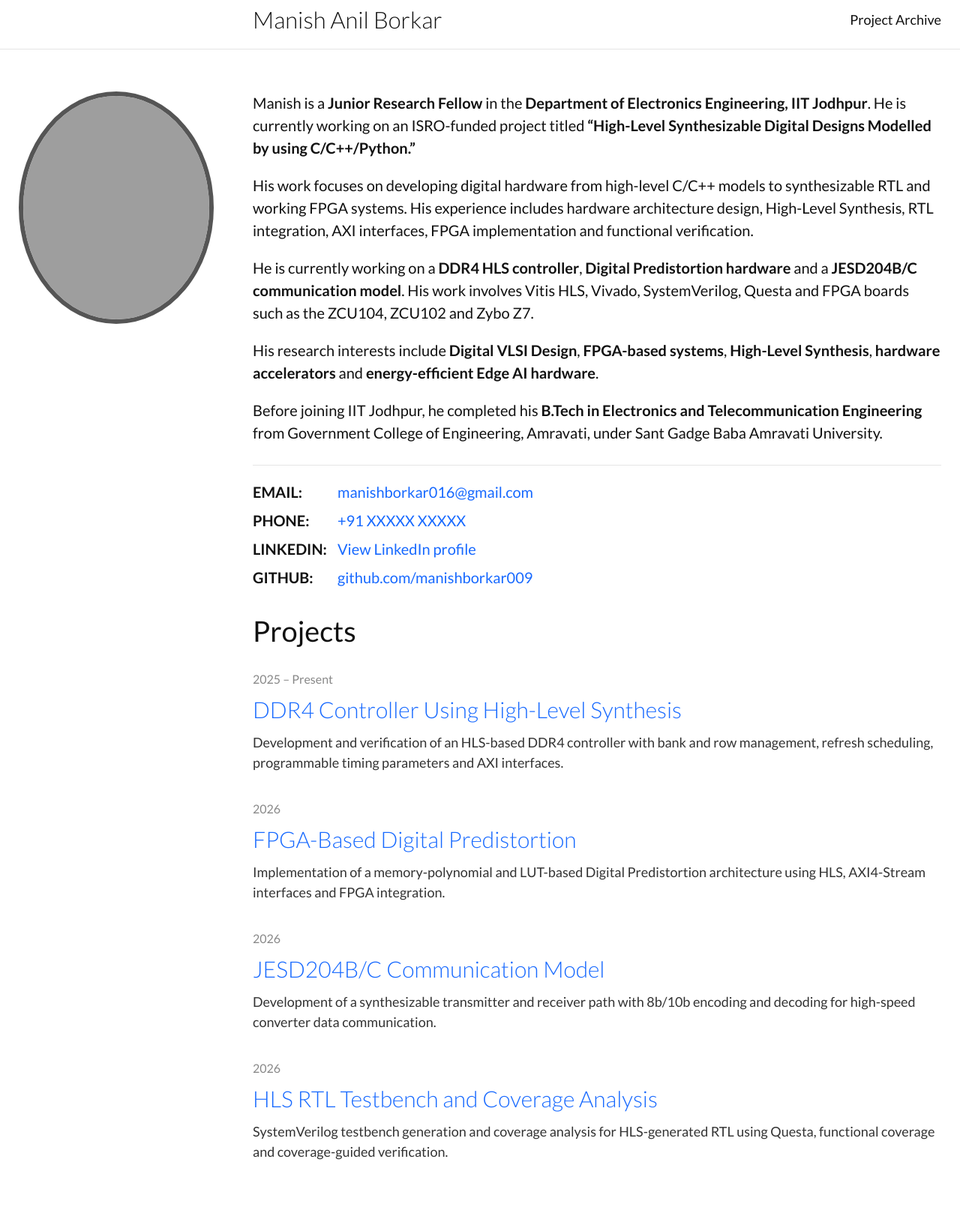
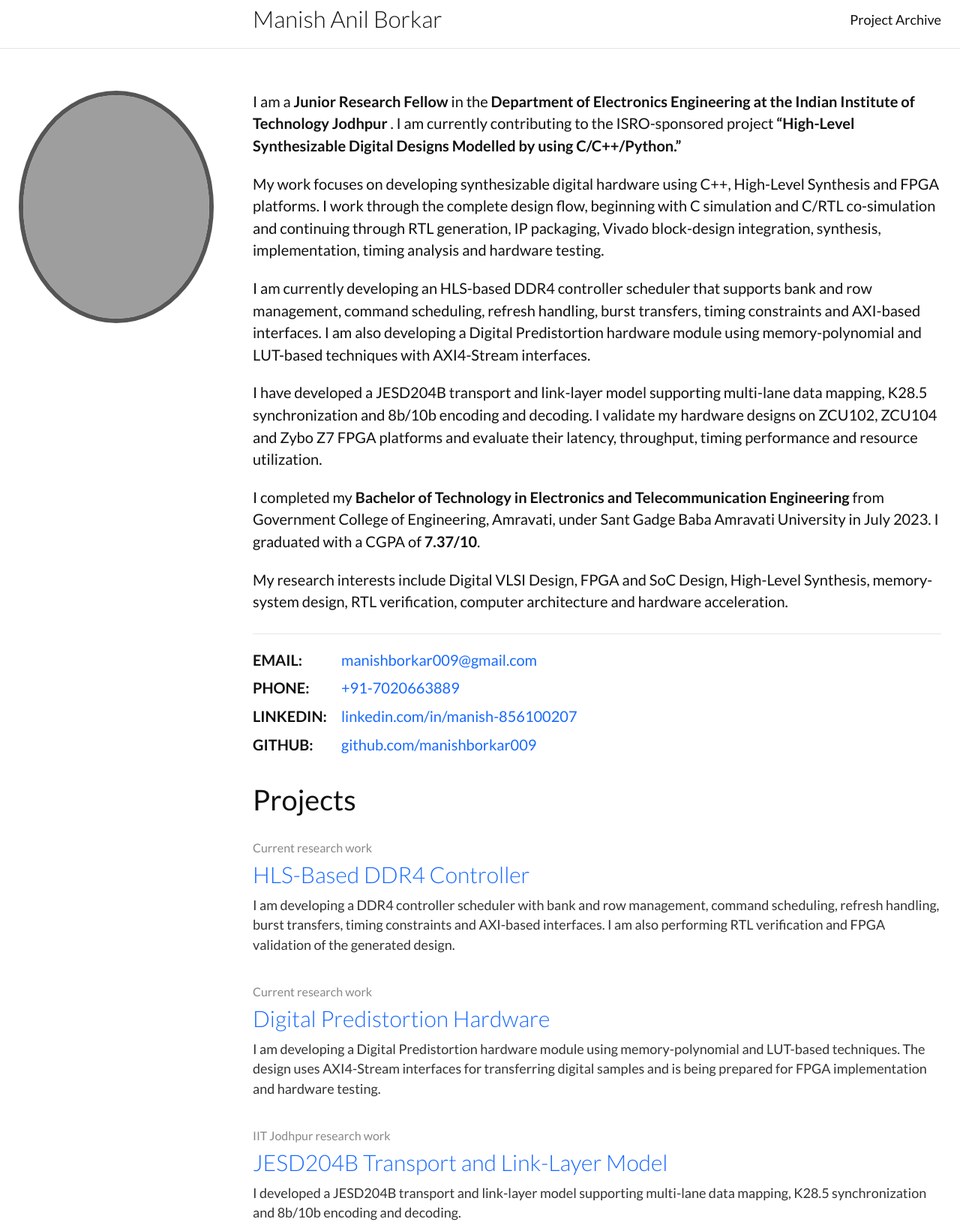
Before and after one commit to manishanilborkar/manishanilborkar.github.io, a plain HTML site: page index.html in a window 1280 px wide. Shown: the part 18-1652 px from the top of the page at 75% size. Drawn offline with Linux system fonts and the light colour scheme; grey boxes are pictures that could not be loaded.

Commit message:
Update index.html

```diff
--- a/index.html
+++ b/index.html
@@ -1,19 +1,24 @@
-
 <!DOCTYPE html>
 <html lang="en">
 <head>
     <meta charset="UTF-8">
-    <meta name="viewport" content="width=device-width, initial-scale=1.0">
 
-    <title>Manish Borkar | Personal Website</title>
+    <meta
+        name="viewport"
+        content="width=device-width, initial-scale=1.0"
+    >
 
     <meta
         name="description"
         content="Personal academic website of Manish Anil Borkar, Junior Research Fellow at IIT Jodhpur."
     >
 
+    <title>Manish Borkar | Digital VLSI and FPGA Research</title>
+
     <link rel="preconnect" href="https://fonts.googleapis.com">
+
     <link rel="preconnect" href="https://fonts.gstatic.com" crossorigin>
+
     <link
         href="https://fonts.googleapis.com/css2?family=Lato:wght@300;400;700&display=swap"
         rel="stylesheet"
@@ -30,12 +35,12 @@
 
         body {
             margin: 0;
-            border-top: 6px solid #444;
+            border-top: 6px solid #444444;
             background: #ffffff;
-            color: #111;
+            color: #111111;
             font-family: "Lato", Arial, sans-serif;
             font-size: 20px;
-            line-height: 1.5;
+            line-height: 1.48;
         }
 
         a {
@@ -75,11 +80,11 @@
         }
 
         .archive-link {
-            color: #111;
+            color: #111111;
             font-size: 18px;
         }
 
-        /* Main layout */
+        /* Main page layout */
 
         .main-container {
             display: grid;
@@ -90,7 +95,7 @@
             padding: 56px 25px 80px;
         }
 
-        /* Profile photograph */
+        /* Profile photo */
 
         .profile-column {
             text-align: center;
@@ -100,23 +105,24 @@
             width: 260px;
             height: 310px;
             object-fit: cover;
-            border: 6px solid #555;
+            object-position: center;
+            border: 6px solid #555555;
             border-radius: 50%;
             background: #eeeeee;
         }
 
-        /* Biography */
+        /* Main content */
 
         .content-column {
             max-width: 920px;
         }
 
         .content-column p {
-            margin: 0 0 20px;
+            margin: 0 0 21px;
         }
 
         .contact-details {
-            margin-top: 28px;
+            margin-top: 27px;
             padding-top: 20px;
             border-top: 1px solid #e5e5e5;
         }
@@ -129,44 +135,66 @@
         }
 
         .contact-label {
-            min-width: 105px;
+            min-width: 110px;
             font-weight: 700;
         }
 
         /* Projects */
 
         .projects-section {
-            margin-top: 28px;
+            margin-top: 30px;
         }
 
         .projects-title {
-            margin: 0 0 24px;
+            margin: 0 0 25px;
             font-size: 38px;
             font-weight: 400;
         }
 
         .project-item {
-            margin-bottom: 36px;
+            margin-bottom: 38px;
         }
 
         .project-date {
             display: block;
-            margin-bottom: 6px;
-            color: #888;
+            margin-bottom: 5px;
+            color: #888888;
             font-size: 16px;
         }
 
         .project-name {
-            display: inline-block;
             margin-bottom: 8px;
+            color: #1769ff;
             font-size: 30px;
             font-weight: 300;
+            line-height: 1.25;
         }
 
         .project-description {
             margin: 0;
-            color: #333;
+            color: #333333;
             font-size: 18px;
+        }
+
+        /* Skills */
+
+        .skills-section {
+            margin-top: 45px;
+        }
+
+        .skills-title {
+            margin-bottom: 18px;
+            font-size: 34px;
+            font-weight: 400;
+        }
+
+        .skills-list {
+            margin: 0;
+            padding-left: 23px;
+        }
+
+        .skills-list li {
+            margin-bottom: 8px;
         }
 
         /* Footer */
@@ -174,12 +202,12 @@
         .site-footer {
             padding: 25px;
             border-top: 1px solid #e5e5e5;
-            color: #777;
+            color: #777777;
             font-size: 15px;
             text-align: center;
         }
 
-        /* Mobile layout */
+        /* Tablet and mobile */
 
         @media (max-width: 850px) {
             body {
@@ -252,11 +280,19 @@
 
     <header class="site-header">
         <div class="header-container">
+
             <div></div>
 
             <div class="header-content">
-                <h1 class="site-name">Manish Anil Borkar</h1>
-                <a class="archive-link" href="#projects">Project Archive</a>
+
+                <h1 class="site-name">
+                    Manish Anil Borkar
+                </h1>
+
+                <a class="archive-link" href="#projects">
+                    Project Archive
+                </a>
+
             </div>
         </div>
     </header>
@@ -265,11 +301,11 @@
 
         <aside class="profile-column">
 
-            <!-- Upload your photograph as profile.jpg -->
+            <!-- The filename exactly matches your uploaded photograph -->
             <img
                 class="profile-photo"
-                src="img_0904.jpg"
-                alt="Photograph of Manish Anil Borkar"
+                src="IMG_0904.JPG"
+                alt="Manish Anil Borkar"
             >
 
         </aside>
@@ -277,10 +313,12 @@
         <section class="content-column">
 
             <p>
-                Manish is a
-                <strong>Junior Research Fellow</strong> in the
-                <strong>Department of Electronics Engineering, IIT Jodhpur</strong>.
-                He is currently working on an ISRO-funded project titled
+                I am a <strong>Junior Research Fellow</strong> in the
+                <strong>
+                    Department of Electronics Engineering at the Indian
+                    Institute of Technology Jodhpur
+                </strong>.
+                I am currently contributing to the ISRO-sponsored project
                 <strong>
                     “High-Level Synthesizable Digital Designs Modelled by
                     using C/C++/Python.”
@@ -288,38 +326,47 @@
             </p>
 
             <p>
-                His work focuses on developing digital hardware from high-level
-                C/C++ models to synthesizable RTL and working FPGA systems.
-                His experience includes hardware architecture design,
-                High-Level Synthesis, RTL integration, AXI interfaces,
-                FPGA implementation and functional verification.
+                My work focuses on developing synthesizable digital hardware
+                using C++, High-Level Synthesis and FPGA platforms. I work
+                through the complete design flow, beginning with C simulation
+                and C/RTL co-simulation and continuing through RTL generation,
+                IP packaging, Vivado block-design integration, synthesis,
+                implementation, timing analysis and hardware testing.
             </p>
 
             <p>
-                He is currently working on a
-                <strong>DDR4 HLS controller</strong>,
-                <strong>Digital Predistortion hardware</strong> and a
-                <strong>JESD204B/C communication model</strong>.
-                His work involves Vitis HLS, Vivado, SystemVerilog, Questa
-                and FPGA boards such as the ZCU104, ZCU102 and Zybo Z7.
+                I am currently developing an HLS-based DDR4 controller
+                scheduler that supports bank and row management, command
+                scheduling, refresh handling, burst transfers, timing
+                constraints and AXI-based interfaces. I am also developing a
+                Digital Predistortion hardware module using memory-polynomial
+                and LUT-based techniques with AXI4-Stream interfaces.
             </p>
 
             <p>
-                His research interests include
-                <strong>Digital VLSI Design</strong>,
-                <strong>FPGA-based systems</strong>,
-                <strong>High-Level Synthesis</strong>,
-                <strong>hardware accelerators</strong> and
-                <strong>energy-efficient Edge AI hardware</strong>.
+                I have developed a JESD204B transport and link-layer model
+                supporting multi-lane data mapping, K28.5 synchronization and
+                8b/10b encoding and decoding. I validate my hardware designs on
+                ZCU102, ZCU104 and Zybo Z7 FPGA platforms and evaluate their
+                latency, throughput, timing performance and resource
+                utilization.
             </p>
 
             <p>
-                Before joining IIT Jodhpur, he completed his
+                I completed my
                 <strong>
-                    B.Tech in Electronics and Telecommunication Engineering
+                    Bachelor of Technology in Electronics and
+                    Telecommunication Engineering
                 </strong>
                 from Government College of Engineering, Amravati, under
-                Sant Gadge Baba Amravati University.
+                Sant Gadge Baba Amravati University in July 2023. I graduated
+                with a CGPA of <strong>7.37/10</strong>.
+            </p>
+
+            <p>
+                My research interests include Digital VLSI Design, FPGA and
+                SoC Design, High-Level Synthesis, memory-system design, RTL
+                verification, computer architecture and hardware acceleration.
             </p>
 
             <div class="contact-details">
@@ -327,30 +374,28 @@
                 <div class="contact-row">
                     <span class="contact-label">EMAIL:</span>
 
-                    <a href="mailto:manishborkar016@gmail.com">
-                        manishborkar016@gmail.com
+                    <a href="mailto:manishborkar009@gmail.com">
+                        manishborkar009@gmail.com
                     </a>
                 </div>
 
                 <div class="contact-row">
                     <span class="contact-label">PHONE:</span>
 
-                    <!-- Replace with your actual telephone number -->
-                    <a href="tel:+91XXXXXXXXXX">
-                        +91 XXXXX XXXXX
+                    <a href="tel:+917020663889">
+                        +91-7020663889
                     </a>
                 </div>
 
                 <div class="contact-row">
                     <span class="contact-label">LINKEDIN:</span>
 
-                    <!-- Replace YOUR-LINKEDIN-USERNAME -->
                     <a
-                        href="https://www.linkedin.com/in/YOUR-LINKEDIN-USERNAME/"
+                        href="https://www.linkedin.com/in/manish-856100207"
                         target="_blank"
                         rel="noopener noreferrer"
                     >
-                        View LinkedIn profile
+                        linkedin.com/in/manish-856100207
                     </a>
                 </div>
 
@@ -370,64 +415,145 @@
 
             <section class="projects-section" id="projects">
 
-                <h2 class="projects-title">Projects</h2>
+                <h2 class="projects-title">
+                    Projects
+                </h2>
 
                 <article class="project-item">
-                    <span class="project-date">2025 – Present</span>
 
-                    <a class="project-name" href="#">
-                        DDR4 Controller Using High-Level Synthesis
-                    </a>
+                    <span class="project-date">
+                        Current research work
+                    </span>
+
+                    <div class="project-name">
+                        HLS-Based DDR4 Controller
+                    </div>
 
                     <p class="project-description">
-                        Development and verification of an HLS-based DDR4
-                        controller with bank and row management, refresh
-                        scheduling, programmable timing parameters and
-                        AXI interfaces.
+                        I am developing a DDR4 controller scheduler with bank
+                        and row management, command scheduling, refresh
+                        handling, burst transfers, timing constraints and
+                        AXI-based interfaces. I am also performing RTL
+                        verification and FPGA validation of the generated
+                        design.
                     </p>
+
                 </article>
 
                 <article class="project-item">
-                    <span class="project-date">2026</span>
 
-                    <a class="project-name" href="#">
-                        FPGA-Based Digital Predistortion
-                    </a>
+                    <span class="project-date">
+                        Current research work
+                    </span>
+
+                    <div class="project-name">
+                        Digital Predistortion Hardware
+                    </div>
 
                     <p class="project-description">
-                        Implementation of a memory-polynomial and LUT-based
-                        Digital Predistortion architecture using HLS,
-                        AXI4-Stream interfaces and FPGA integration.
+                        I am developing a Digital Predistortion hardware module
+                        using memory-polynomial and LUT-based techniques. The
+                        design uses AXI4-Stream interfaces for transferring
+                        digital samples and is being prepared for FPGA
+                        implementation and hardware testing.
                     </p>
+
                 </article>
 
                 <article class="project-item">
-                    <span class="project-date">2026</span>
 
-                    <a class="project-name" href="#">
-                        JESD204B/C Communication Model
-                    </a>
+                    <span class="project-date">
+                        IIT Jodhpur research work
+                    </span>
+
+                    <div class="project-name">
+                        JESD204B Transport and Link-Layer Model
+                    </div>
 
                     <p class="project-description">
-                        Development of a synthesizable transmitter and receiver
-                        path with 8b/10b encoding and decoding for high-speed
-                        converter data communication.
+                        I developed a JESD204B transport and link-layer model
+                        supporting multi-lane data mapping, K28.5
+                        synchronization and 8b/10b encoding and decoding.
                     </p>
+
                 </article>
 
                 <article class="project-item">
-                    <span class="project-date">2026</span>
 
-                    <a class="project-name" href="#">
-                        HLS RTL Testbench and Coverage Analysis
-                    </a>
+                    <span class="project-date">
+                        2023
+                    </span>
+
+                    <div class="project-name">
+                        AXI4 Memory-Mapped Hardware IP Using Vitis HLS
+                    </div>
 
                     <p class="project-description">
-                        SystemVerilog testbench generation and coverage analysis
-                        for HLS-generated RTL using Questa, functional coverage
-                        and coverage-guided verification.
+                        I developed synthesizable C++ hardware modules using
+                        AXI4 Master and AXI4-Lite Slave interfaces. I generated
+                        the RTL using AMD Vitis HLS, packaged it as reusable
+                        hardware IP and integrated it into a Zynq-7000 Vivado
+                        block design.
                     </p>
+
                 </article>
+
+                <article class="project-item">
+
+                    <span class="project-date">
+                        2023
+                    </span>
+
+                    <div class="project-name">
+                        RTL Design and Verification of a Fibonacci Generator
+                    </div>
+
+                    <p class="project-description">
+                        I designed a hierarchical and synthesizable Verilog RTL
+                        architecture using register, arithmetic, control and
+                        output modules. I also developed a testbench and
+                        verified the sequence generation, reset operation and
+                        control behaviour using QuestaSim and Synopsys VCS.
+                    </p>
+
+                </article>
+
+            </section>
+
+            <section class="skills-section">
+
+                <h2 class="skills-title">
+                    Technical Skills
+                </h2>
+
+                <ul class="skills-list">
+                    <li>
+                        <strong>Programming:</strong>
+                        C, C++ and Python
+                    </li>
+
+                    <li>
+                        <strong>Hardware description language:</strong>
+                        Verilog
+                    </li>
+
+                    <li>
+                        <strong>EDA and simulation tools:</strong>
+                        AMD Vivado, AMD Vitis HLS, QuestaSim and
+                        Intel Quartus Prime
+                    </li>
+
+                    <li>
+                        <strong>FPGA platforms:</strong>
+                        ZCU102, ZCU104, Zybo Z7-20, Basys 3 and DE0-Nano
+                    </li>
+
+                    <li>
+                        <strong>Core areas:</strong>
+                        Digital VLSI, RTL design, FPGA design, High-Level
+                        Synthesis, RTL verification and hardware acceleration
+                    </li>
+                </ul>
 
             </section>
 
```
